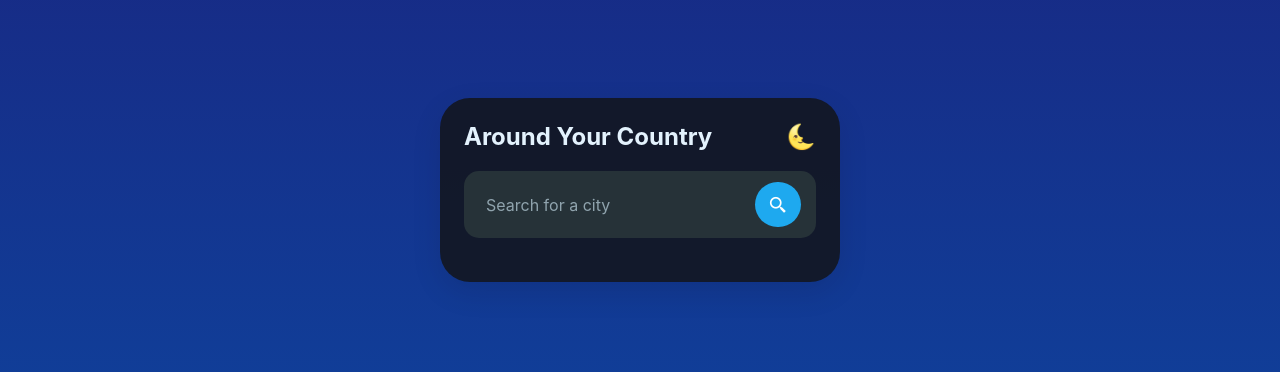
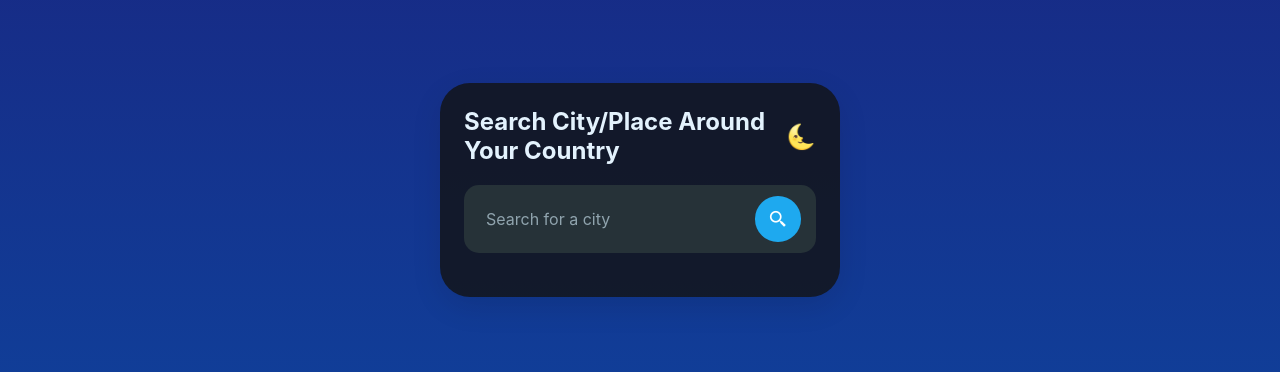
Before and after one commit to ocaes/Weather-App, a plain HTML site: page index.html in a window 1280 px wide. Shown: the part 210-582 px from the top of the page. Drawn offline with nearby package versions, Linux system fonts and the light colour scheme; no server answers.

Commit message:
Update index.html

```diff
--- a/index.html
+++ b/index.html
@@ -287,7 +287,7 @@ img{
     <div class="white-space"></div>
     <div class="container">
         <div class="header">
-            <h1>Around Your Country</h1>
+            <h1>Search City/Place Around Your Country</h1>
             <button class="theme-toggle" id="themeToggle">🌜</button>
         </div>
         <div class="search-box">
```
